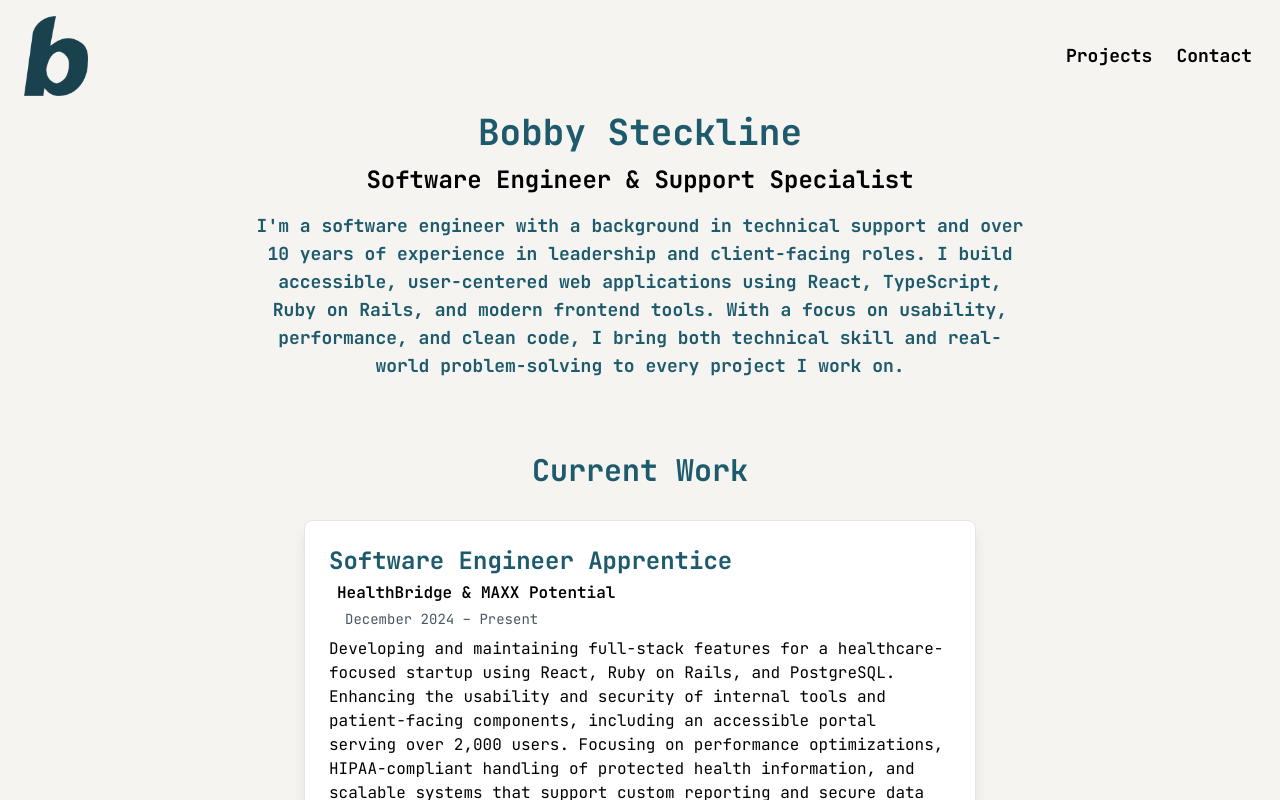
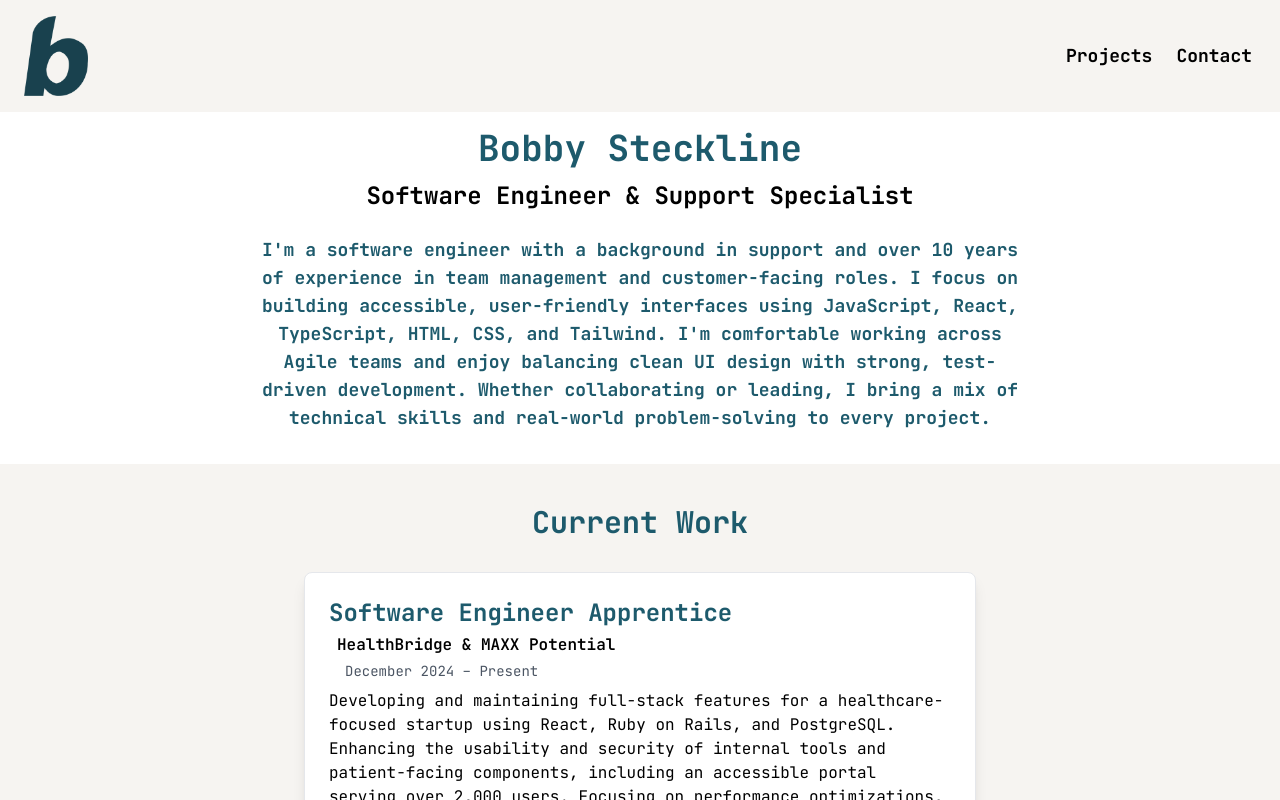
Before and after one commit to rsteckline/portfolio, a React (Vite) app: page / in a window 1280 px wide. Shown: the top 800 px of the page. Built offline with nearby package versions, Linux system fonts and the light colour scheme; some icons are missing.

Commit message:
Improve intro

```diff
--- a/src/components/Intro.jsx
+++ b/src/components/Intro.jsx
@@ -1,18 +1,18 @@
-import React from 'react';
+import React from "react";
 
 function Intro() {
   return (
-    <div className="flex items-center justify-center flex-col text-center pb-8 px-8 sm:px-12 md:px-16 lg:px-24 bg-cream font-jetbrains">
+    <div className="flex items-center justify-center flex-col text-center pb-8 px-8 sm:px-12 md:px-16 lg:px-24 font-jetbrains">
       <div className="flex items-center w-full lg:max-w-3xl">
         <div className="flex-1">
-          <h1 className="text-2xl sm:text-3xl md:text-3xl lg:text-4xl mb-3 font-bold text-main">
+          <h1 className="text-2xl sm:text-3xl md:text-3xl lg:text-4xl mb-3 mt-4 font-bold text-main">
             Bobby Steckline
           </h1>
-          <p className="text-lg sm:text-xl md:text-xl lg:text-2xl mb-4 font-bold">
+          <p className="text-lg sm:text-xl md:text-xl lg:text-2xl pb-6 font-bold">
             Software Engineer & Support Specialist
           </p>
-          <p className="text-sm sm:text-xs md:text-md lg:text-lg max-w-full md:max-w-3xl lg:max-w-3xl font-bold text-main">
-            I'm a software engineer with a background in technical support and over 10 years of experience in leadership and client-facing roles. I build accessible, user-centered web applications using React, TypeScript, Ruby on Rails, and modern frontend tools. With a focus on usability, performance, and clean code, I bring both technical skill and real-world problem-solving to every project I work on.
+          <p className="text-sm sm:text-md md:text-md lg:text-lg max-w-full md:max-w-3xl lg:max-w-3xl font-bold text-main">
+            I'm a software engineer with a background in support and over 10 years of experience in team management and customer-facing roles. I focus on building accessible, user-friendly interfaces using JavaScript, React, TypeScript, HTML, CSS, and Tailwind. I'm comfortable working across Agile teams and enjoy balancing clean UI design with strong, test-driven development. Whether collaborating or leading, I bring a mix of technical skills and real-world problem-solving to every project.
           </p>
         </div>
         {/* <div className="ml-8 lg:ml-16 flex-shrink-0 hidden lg:block mt-[-150px]">
```
